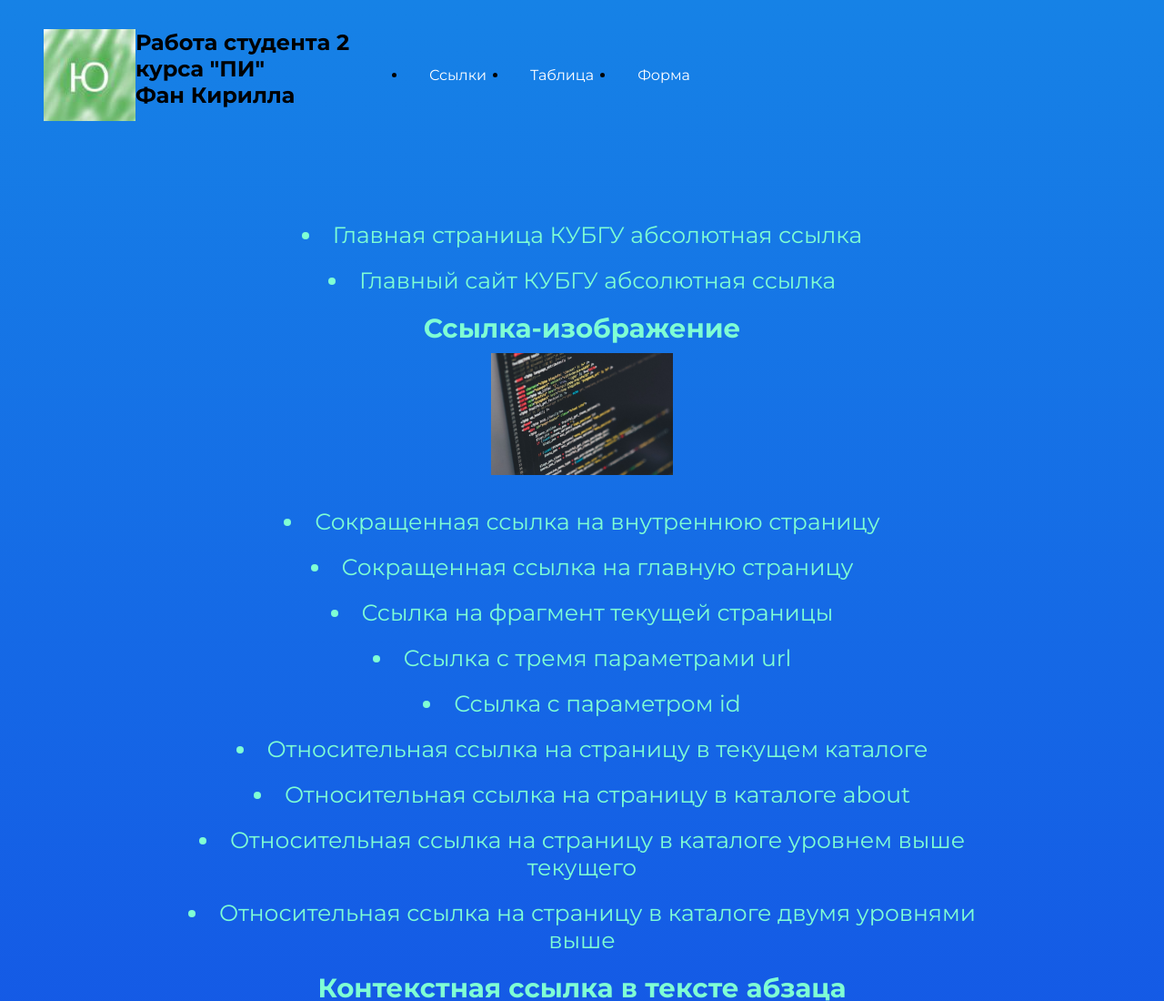
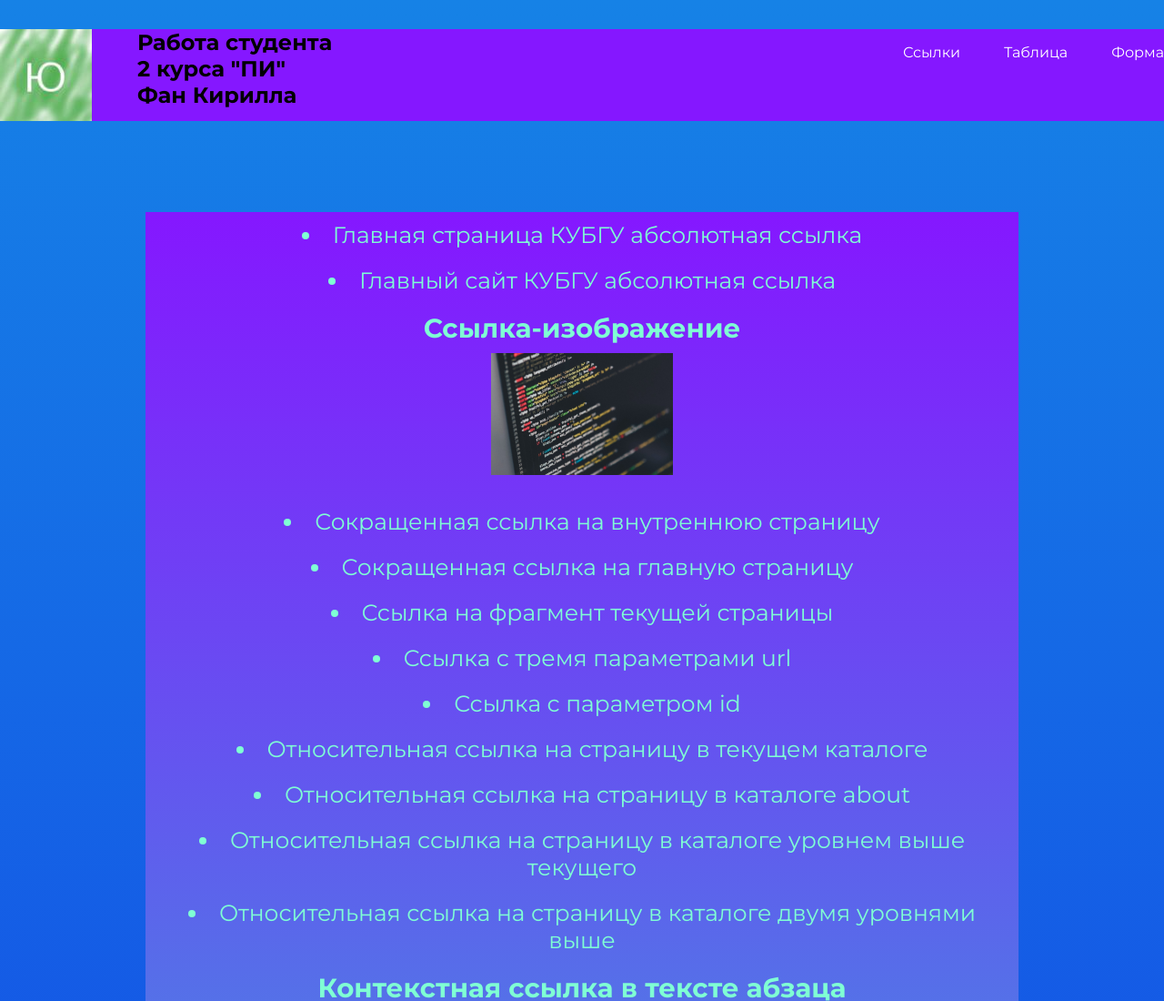
Before and after one commit to FanKirill/laba3.github.io, a plain HTML site: page index.html in a window 1280 px wide. Shown: the top 1100 px of the page at 91% size. Drawn offline with Linux system fonts and the light colour scheme.

Commit message:
Update style.css

```diff
--- a/css/style.css
+++ b/css/style.css
@@ -1,4 +1,209 @@
-@import url('https://fonts.googleapis.com/css2?family=Lobster&display=swap');
+/* @import url('https://fonts.googleapis.com/css2?family=Lobster&display=swap');
+@import url('https://fonts.googleapis.com/css2?family=Montserrat:ital,wght@0,100..900;1,100..900&display=swap');
+*{
+    margin: 0 ;
+    padding: 0;
+}
+header {
+    background: #8517ff ;
+    display:flex;
+    flex-direction: column;
+    align-items: left;
+    font-family: "Lobster", sans-serif;
+    color:aliceblue;
+margin-bottom: 1rem;
+}
+.header_name{
+    color:aliceblue;
+    padding-top: 40px;
+    padding-left: 10px;
+    padding-bottom: 40px;
+    font-size: 30px; }
+.header_logo{
+
+    float:left;
+    margin-top: 10px;
+}
+.headertable{
+    margin-top: 1rem ;
+    background-color:#8517ff;
+
+    display: flex;
+    flex-direction: column;
+    padding: 1rem;
+    text-align: center;
+}
+.headertable a{
+    font-size: 29px;
+    padding: 7px;
+    color:chartreuse;
+    text-decoration: none;
+    background: #1682e6;
+    border-radius: 15px;
+}
+.headertable ul {
+
+    list-style:none;
+    display:flex;
+    flex-direction: column;
+    gap: 1.5rem;
+}
+.headertable ul li
+{
+    color:aliceblue;
+    }
+.Linkssize{
+    background: linear-gradient(#8517ff,#16e6ca);
+    order:2;
+    margin-bottom: 50px;
+}
+.Linkssize li{
+    padding: 10px;
+    font-size: 25px;
+    color:aquamarine;
+
+
+}
+.Linkssize a{
+    color:aquamarine;
+     text-decoration: none;
+
+}
+.Linkssize a:hover{
+    color:rgb(146, 127, 255);
+
+
+}
+.Linkssize img{
+    padding: 10px;
+    font-size: 25px;
+
+}
+main{
+    display: flex ;
+    flex-direction: column;
+    margin: 0 auto;
+    margin-top: 100px;
+}
+
+body{
+background: linear-gradient(#1682e6,#1102e4);
+font-family: "Montserrat", sans-serif;
+}
+
+
+.no-bullet {
+    list-style-type: none;
+}
+.Form2{
+    background: linear-gradient(#8517ff,#16e6ca);
+    color:rgb(255, 255, 255);
+font-size: 25px; margin-bottom: 20px;
+order:3;
+}
+
+input[type="submit"]{
+width: 200px;
+height: 60px;
+font-size: 20px;
+border-radius: 16px;
+}
+.tablicaa{
+color: aliceblue; order:1;
+border-spacing: 5px ;
+background: linear-gradient(#8517ff,#d40be7);
+margin-bottom: 50px;
+}
+table{
+
+    width:100%;
+    color: aliceblue; order:1;
+    border-spacing: 2px ;
+    font-size: 10px;
+    margin: auto;
+}
+th, td{
+padding: 2px;}
+tr:nth-child(odd){
+    background-color: rgb(60, 210, 30);
+}
+tr:nth-child(even){
+    background-color: rgb(42, 165, 159);
+}
+
+
+footer{
+    width: 100%;
+    background-color: rgb(42, 165, 159);
+    margin-top: 100px;
+padding-top: 30px;
+padding-bottom: 120px ;}
+.ui{  font-size: 30px;
+    padding:40px;
+    font-family: "Montserrat", sans-serif;
+    color: aliceblue;
+
+
+}
+@media (min-device-width: 768px){
+.tablicaa{
+color: aliceblue; order:2;
+}
+.headertable {
+    margin-top: 1rem ;
+    background-color:#8517ff;
+
+    display: flex;
+    flex-direction: column;
+    padding: 1rem;
+
+}
+.headertable ul {
+    margin-top: 1rem ;
+    background-color:#8517ff;
+
+    display: flex;
+    flex-direction: row;
+    padding: 1rem;
+    justify-content: center;
+}
+.Linkssize{
+    order:1;
+}
+.tablicaa{
+ order:2;
+}
+table{
+width:100%;
+color: aliceblue; order:1;
+background: linear-gradient(#8517ff,#d40be7);
+padding: 1rem;
+border-spacing: 5px ;
+font-size: 25px;
+
+}
+.Form2{
+    background: linear-gradient(#8517ff,#16e6ca);
+    color:rgb(255, 255, 255);
+font-size: 25px; margin-bottom: 20px;
+order:3;
+}
+main{
+    width: 960px;
+    margin: 0 auto;
+margin-top: 100px;
+display: flex ;
+flex-direction: column;
+text-align: center;
+list-style-position: inside;
+gap:2rem;
+}
+}
+
+ */
+
+
+ @import url('https://fonts.googleapis.com/css2?family=Lobster&display=swap');
 @import url('https://fonts.googleapis.com/css2?family=Montserrat:ital,wght@0,100..900;1,100..900&display=swap');
 *{
     margin: 0 ;
@@ -15,25 +220,35 @@
 
 .container{
     display:flex;
+    flex-direction: column;
     margin-top:2rem;
-    margin-left:3rem;
+    /*margin-left:3rem;*/
+    /* justify-content: space-between; */
+}
+.logo{
+    background-color: #8517ff;
+
 }
 
 .header_logo{
     float:left;
+    margin-right: 50px;
+
 }
 
 .nav-panel{
-    display:flex;
-    flex-direction:row;
-    align-items:center;
-    margin:1rem;
+    /* display:flex; */
+    /* flex-direction:column; */
+    text-align: center;
+    margin-top:1rem;
+    background-color: #8517ff;
+
 }
 
 .nav-panel ul{
     display:flex;
-    flex-direction:row;
-    text-align:center;
+    flex-direction:column;
+    list-style: none;
     gap:1.5rem;
 }
 
@@ -43,6 +258,9 @@
     margin-left:1.5rem;
 }
 
+.nav-panel a:hover{
+    color:#d9ff00;
+}
 
 
 .Linkssize li{
@@ -56,6 +274,11 @@
     color:aquamarine;
      text-decoration: none;
 
+}
+.Linkssize{
+    background: linear-gradient(#8517ff,#16e6ca);
+    order:2;
+    margin-bottom: 50px;
 }
 .Linkssize a:hover{
     color:rgb(146, 127, 255);
@@ -141,9 +364,17 @@ padding-bottom: 120px ;}
 }
 @media (min-device-width: 768px){
 .container{
-    display:flex;
-    text-direction:row;
+
+    flex-direction: row;
+    justify-content: space-between;
+    background-color: #8517ff;
 }
+
+
+.nav-panel ul{
+    flex-direction:row;
+}
+
 
 .tablicaa{
 color: aliceblue; order:2;
```
